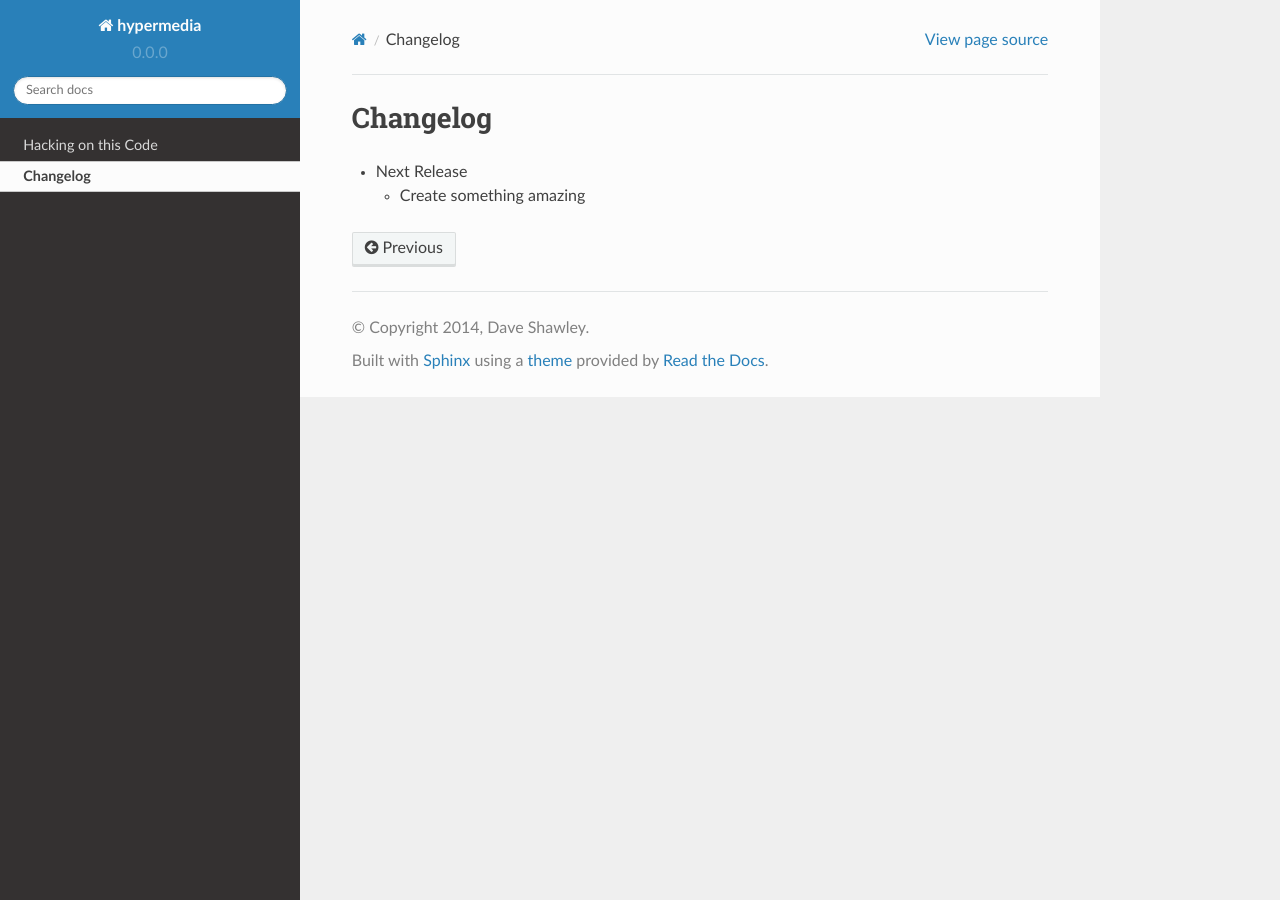
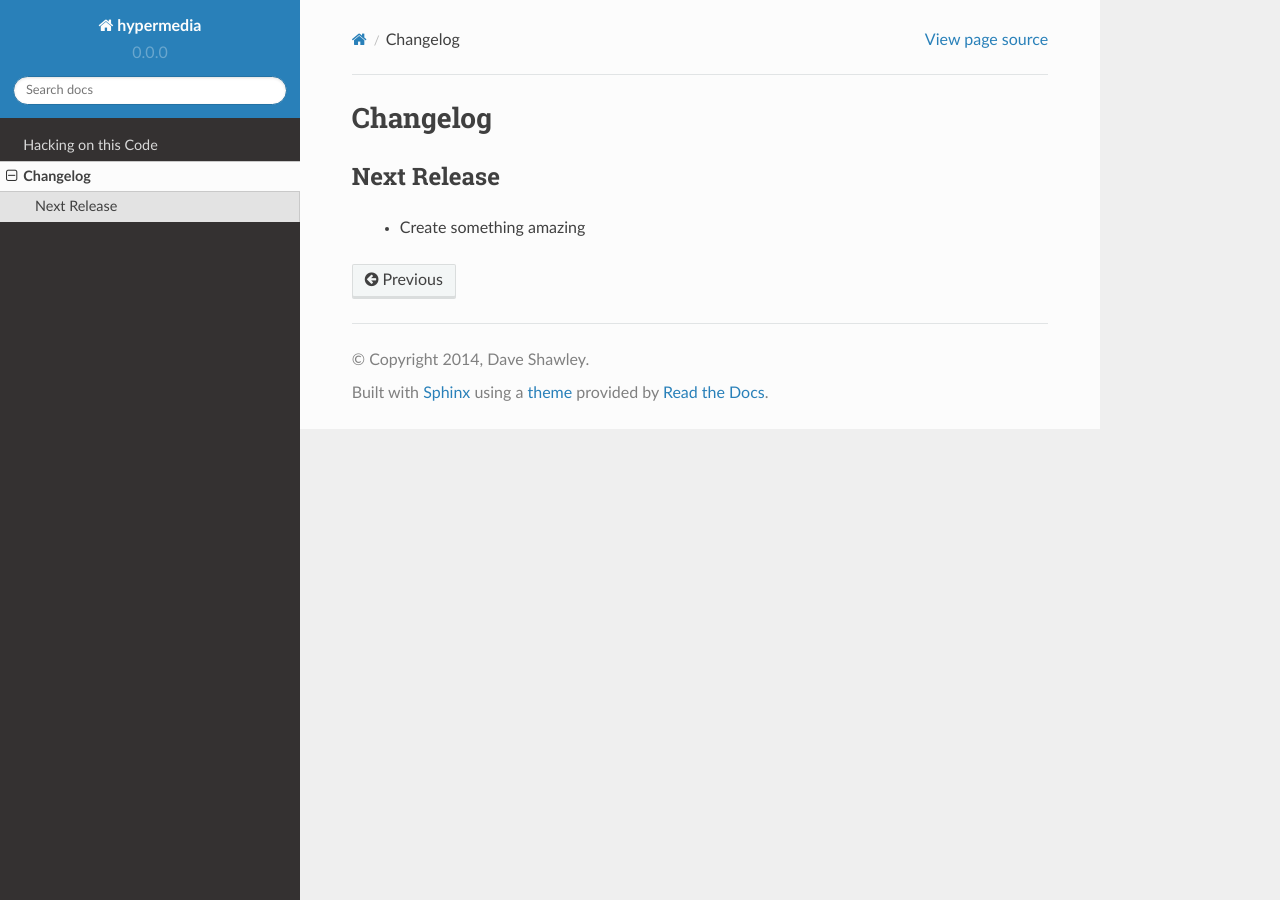
Before and after one commit to dave-shawley/hypermedia, a Sphinx documentation site: the page built from docs/changelog.rst, in a window 1280 px wide. Built offline with Sphinx 7.4.7 and the Read the Docs theme 2.0.0, drawn with Linux system fonts in a browser that asks for light colours.

Commit message:
docs: Rework sectioning.

```diff
--- a/docs/changelog.rst
+++ b/docs/changelog.rst
@@ -1,6 +1,7 @@
 Changelog
----------
+=========
 
-* Next Release
+Next Release
+------------
 
   - Create something amazing
```
Also changed, not shown: docs/hacking.rst (+4 -4 lines).
